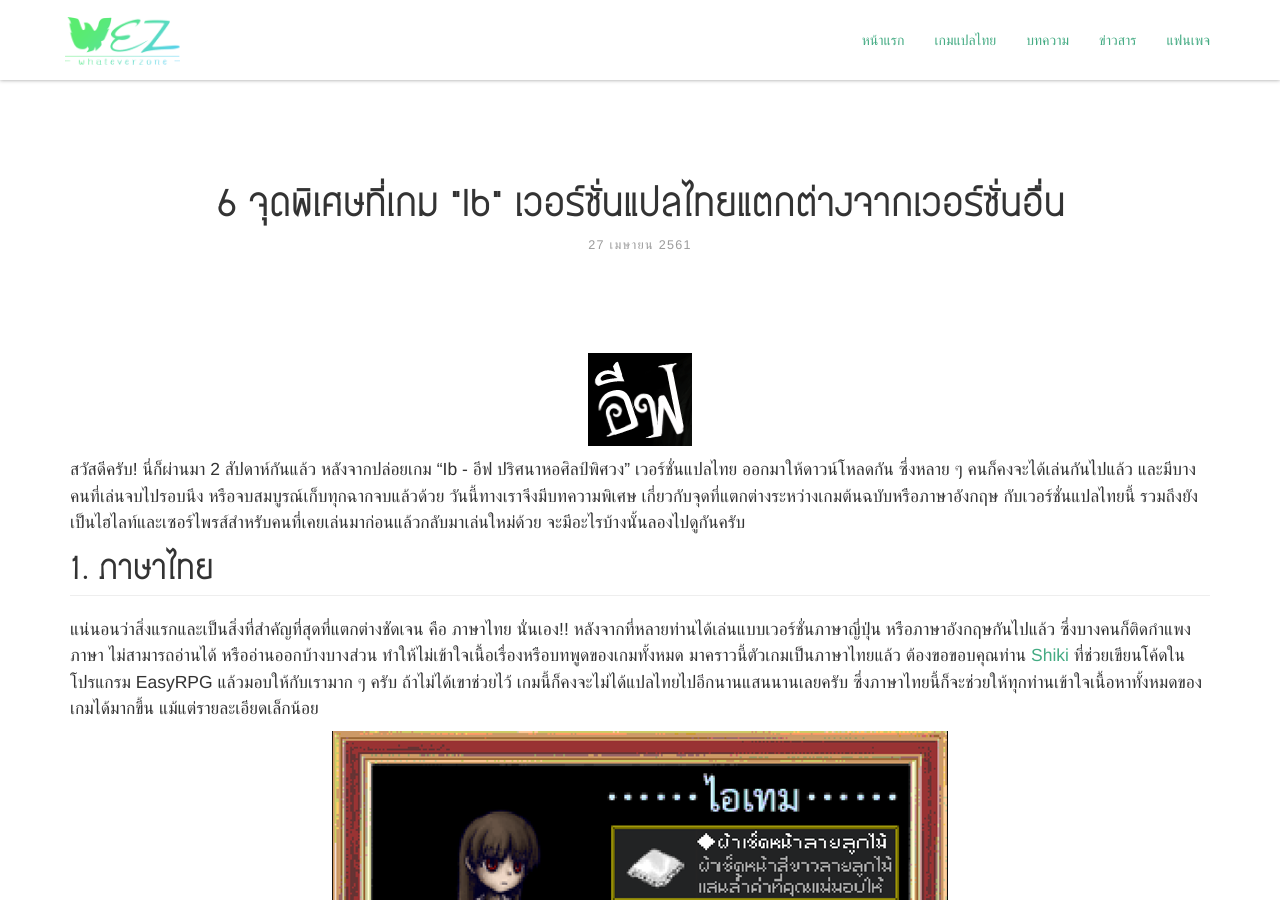
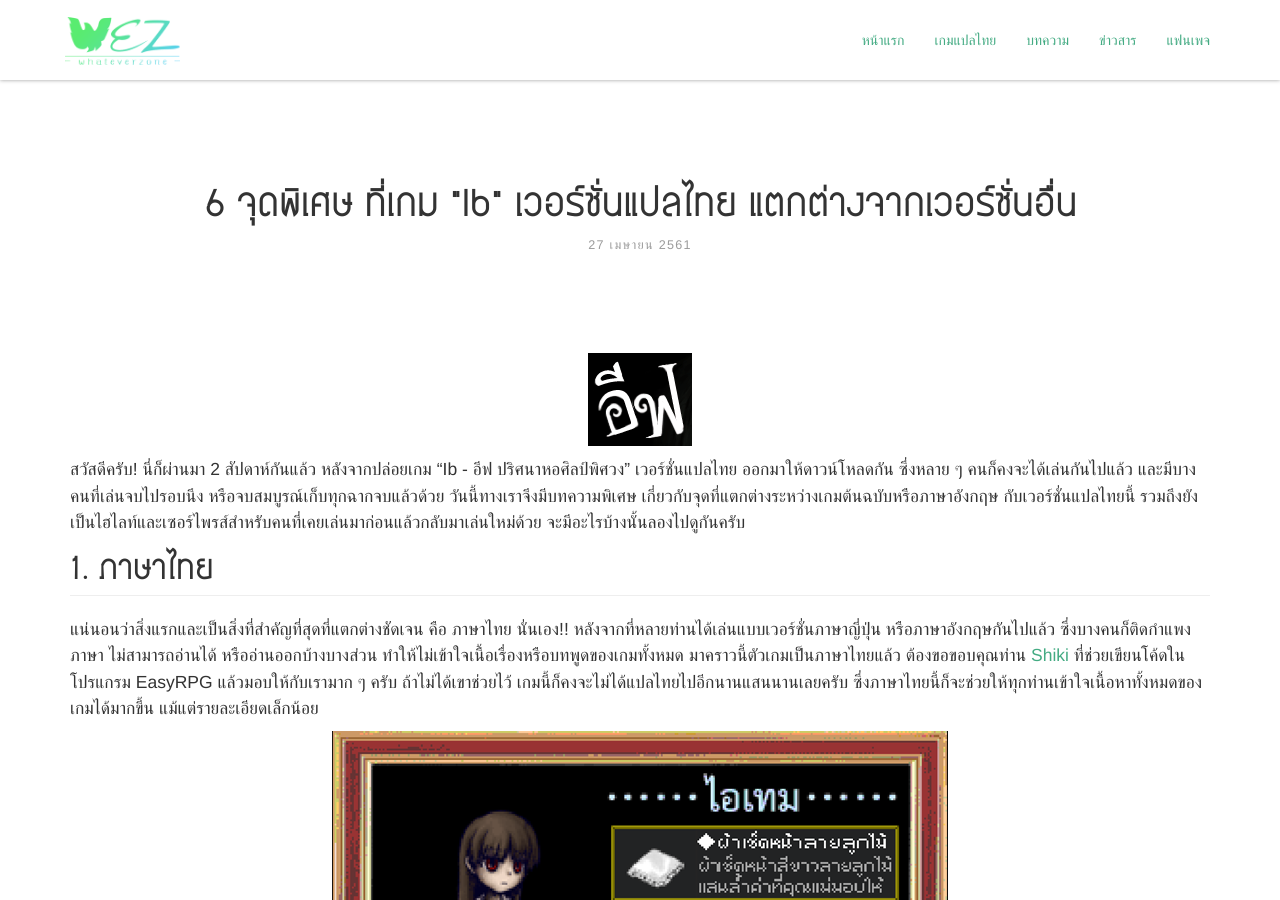
Before and after one commit to pureexe/wez, a Jekyll site: the page built from _article/ibnew.md, in a window 1280 px wide and 900 px high. Built offline with Jekyll 4.4.1, drawn with Linux system fonts in a browser that asks for light colours.

Commit message:
Update ibnew.md

```diff
--- a/_article/ibnew.md
+++ b/_article/ibnew.md
@@ -1,5 +1,5 @@
 ---
-title: 6 จุดพิเศษที่เกม "Ib" เวอร์ชั่นแปลไทยแตกต่างจากเวอร์ชั่นอื่น
+title: 6 จุดพิเศษ ที่เกม "Ib" เวอร์ชั่นแปลไทย แตกต่างจากเวอร์ชั่นอื่น
 date: 2018-04-27 T00:00:00.000+07:00
 ---
 
```
